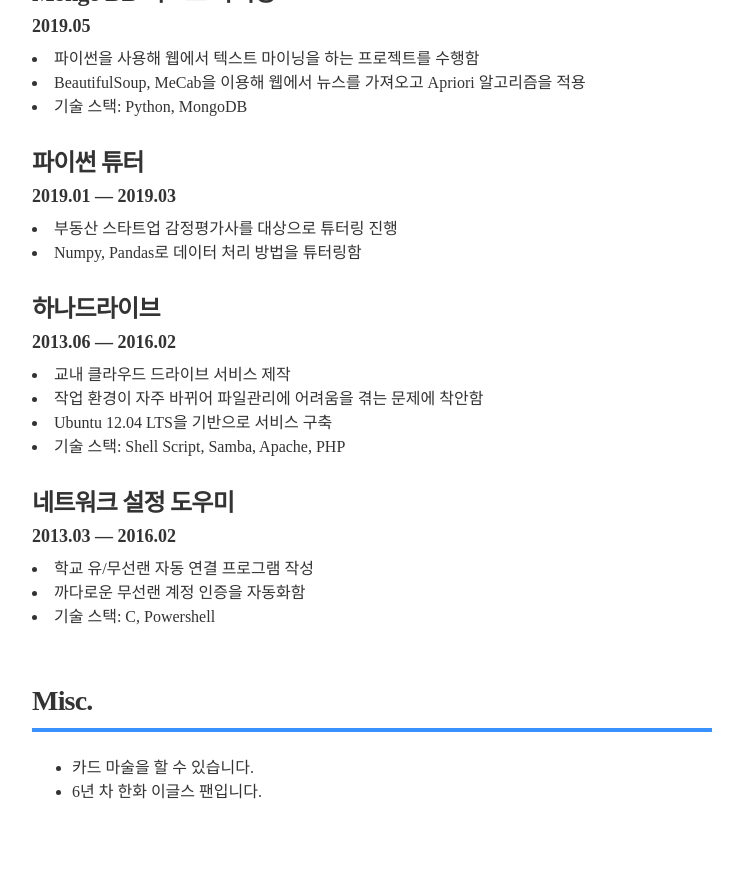
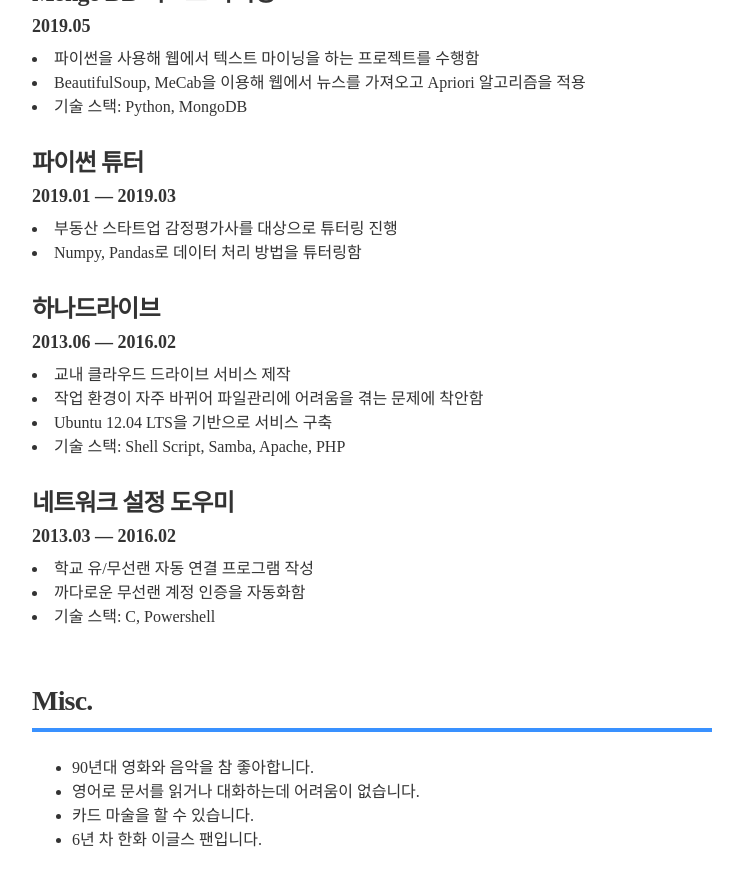
Before and after one commit to proxent/resume2, a Jekyll site: the page built from index.html, in a window 1280 px wide and 900 px high, scrolled down 1497 px. Shown: the top 886 px of the window, without its empty margins (268-1011 px from the left). Built offline with Jekyll 4.4.1, drawn with Linux system fonts in a browser that asks for light colours; before the commit the page ends 2349 px from its top, so only the background shows below that.

Commit message:
some of my interests.

```diff
--- a/_data/interests.yml
+++ b/_data/interests.yml
@@ -1,4 +1,6 @@
 # Interests
+- description: "90년대 영화와 음악을 참 좋아합니다."
+- description: "영어로 문서를 읽거나 대화하는데 어려움이 없습니다."
 - description: "카드 마술을 할 수 있습니다."
 - description: "6년 차 한화 이글스 팬입니다."
 # - description: "투자에 관심이 많고, 꾸준히 주식과 펀드에 투자하고 있습니다."
```
